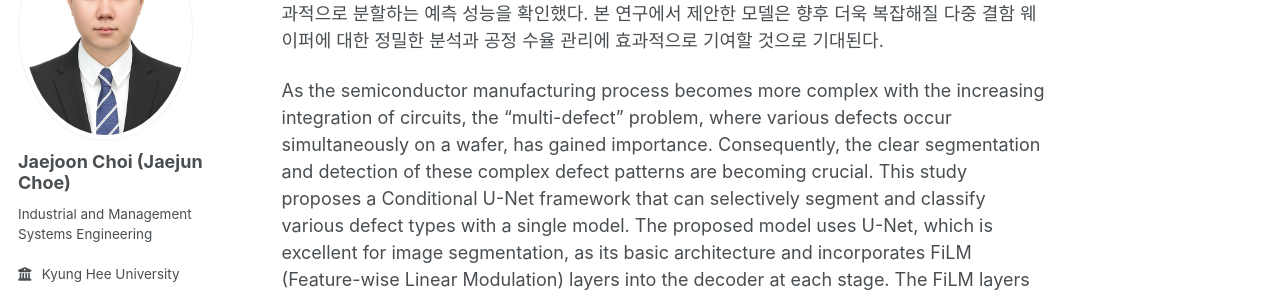
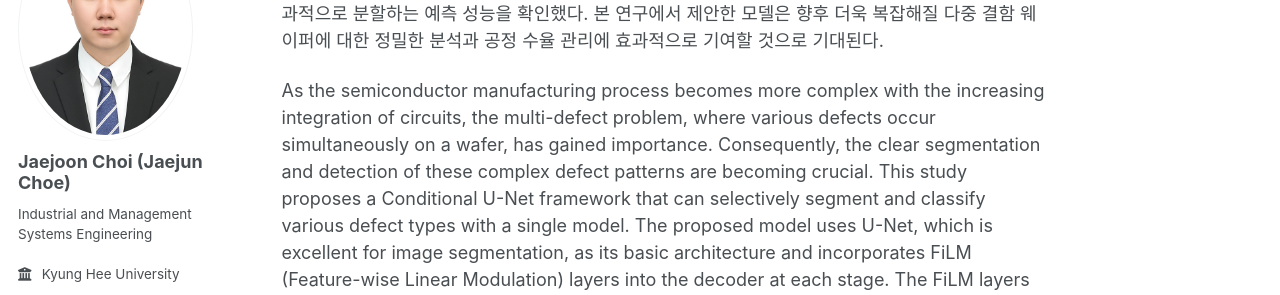
Before and after one commit to jaejunchoe/jaejunchoe.github.io, a Jekyll site: the page built from _publications/2025-08-29-poster-4.md, in a window 1280 px wide and 900 px high, scrolled down 336 px. Shown: the part 180-475 px from the top of the window. Built offline with Jekyll 4.4.1, drawn with Linux system fonts in a browser that asks for light colours; some web fonts are replaced; some of the changed text lies outside the part shown.

Commit message:
initial commit

```diff
--- a/_publications/2025-08-29-poster-4.md
+++ b/_publications/2025-08-29-poster-4.md
@@ -14,6 +14,6 @@ citation: '<strong>최재준</strong>, 김영훈*. Conditional U-Net Architectur
 집적 회로의 고도화로 인한 반도체 제조 공정이 복잡해지면서, Wafer 상에 여러 결함이 동시에 발생하는 Multi-Defect 문제가 중요해졌다. 이에, 복잡한 결함 패턴에 대한 명확한 분할 및 탐지가 중요해지고 있다. 본 연구는 단일 모델로 다양한 결함 유형을 선택적으로 분할 및 분류할 수 있는 Conditional U-Net 프레임워크를 제안한다. 제안 모델은 이미지 분할에 뛰어난 U-Net 을 기본 구조로 사용하며, Decoder 에 FiLM(Feature-wise Linear Modulation) Layer 를 단계별로 결합한다. FiLM Layer 는 단일 결함 유형의 레이블을 조건으로 입력받아, U-Net 의 Decoder 가 조건 결함의 Mask 만을 생성하도록 Feature Map을 동적 조절 및 이미지를 도출한다. Mixedwm38 데이터셋의 단일 결함 이미지를 조합하여 다중 결함 학습 데이터를 생성하였으며, 실험을 통해 제안 모델이 주어진 조건에 따라 목표 결함을 효과적으로 분할하는 예측 성능을 확인했다. 본 연구에서 제안한 모델은 향후 더욱 복잡해질 다중 결함 웨이퍼에 대한 정밀한 분석과 공정 수율 관리에 효과적으로 기여할 것으로 기대된다.   <br/>
 
 
-As the semiconductor manufacturing process becomes more complex with the increasing integration of circuits, the "multi-defect" problem, where various defects occur simultaneously on a wafer, has gained importance. Consequently, the clear segmentation and detection of these complex defect patterns are becoming crucial. This study proposes a Conditional U-Net framework that can selectively segment and classify various defect types with a single model. The proposed model uses U-Net, which is excellent for image segmentation, as its basic architecture and incorporates FiLM (Feature-wise Linear Modulation) layers into the decoder at each stage. The FiLM layers receive the label of a single defect type as a conditional input to dynamically modulate the feature maps, enabling the U-Net's decoder to generate a mask for only the conditioned defect and produce the resulting image. We generated multi-defect training data by combining single-defect images from the Mixed-WM38 dataset. Through experiments, we confirmed the model's predictive performance in effectively segmenting the target defect according to the given condition. The model proposed in this study is expected to contribute effectively to the precise analysis of increasingly complex multi-defect wafers and to process yield management in the future.
+As the semiconductor manufacturing process becomes more complex with the increasing integration of circuits, the multi-defect problem, where various defects occur simultaneously on a wafer, has gained importance. Consequently, the clear segmentation and detection of these complex defect patterns are becoming crucial. This study proposes a Conditional U-Net framework that can selectively segment and classify various defect types with a single model. The proposed model uses U-Net, which is excellent for image segmentation, as its basic architecture and incorporates FiLM (Feature-wise Linear Modulation) layers into the decoder at each stage. The FiLM layers receive the label of a single defect type as a conditional input to dynamically modulate the feature maps, enabling the U-Net's decoder to generate a mask for only the conditioned defect and produce the resulting image. We generated multi-defect training data by combining single-defect images from the Mixed-WM38 dataset. Through experiments, we confirmed the model's predictive performance in effectively segmenting the target defect according to the given condition. The model proposed in this study is expected to contribute effectively to the precise analysis of increasingly complex multi-defect wafers and to process yield management in the future.
 
 <br/>
```
